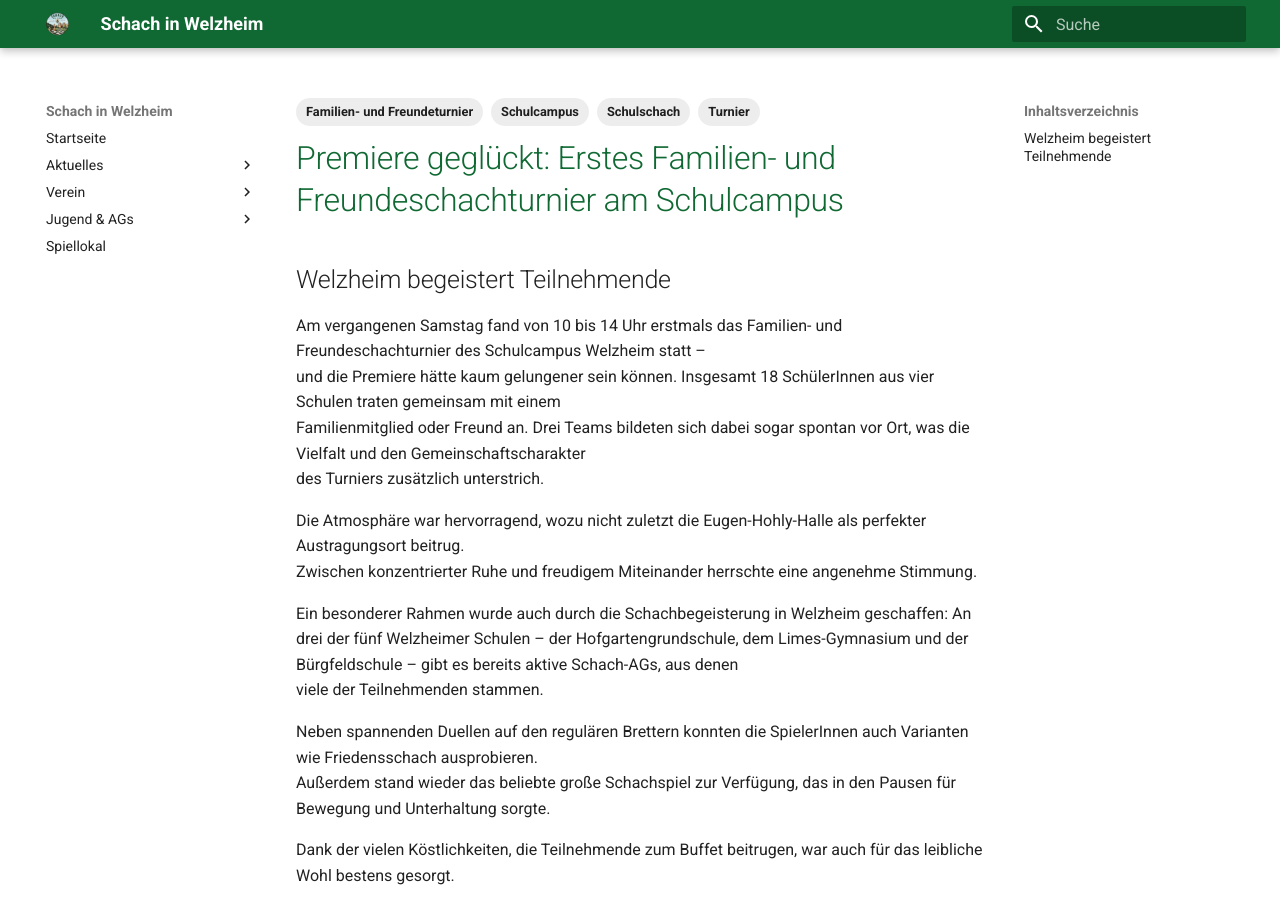
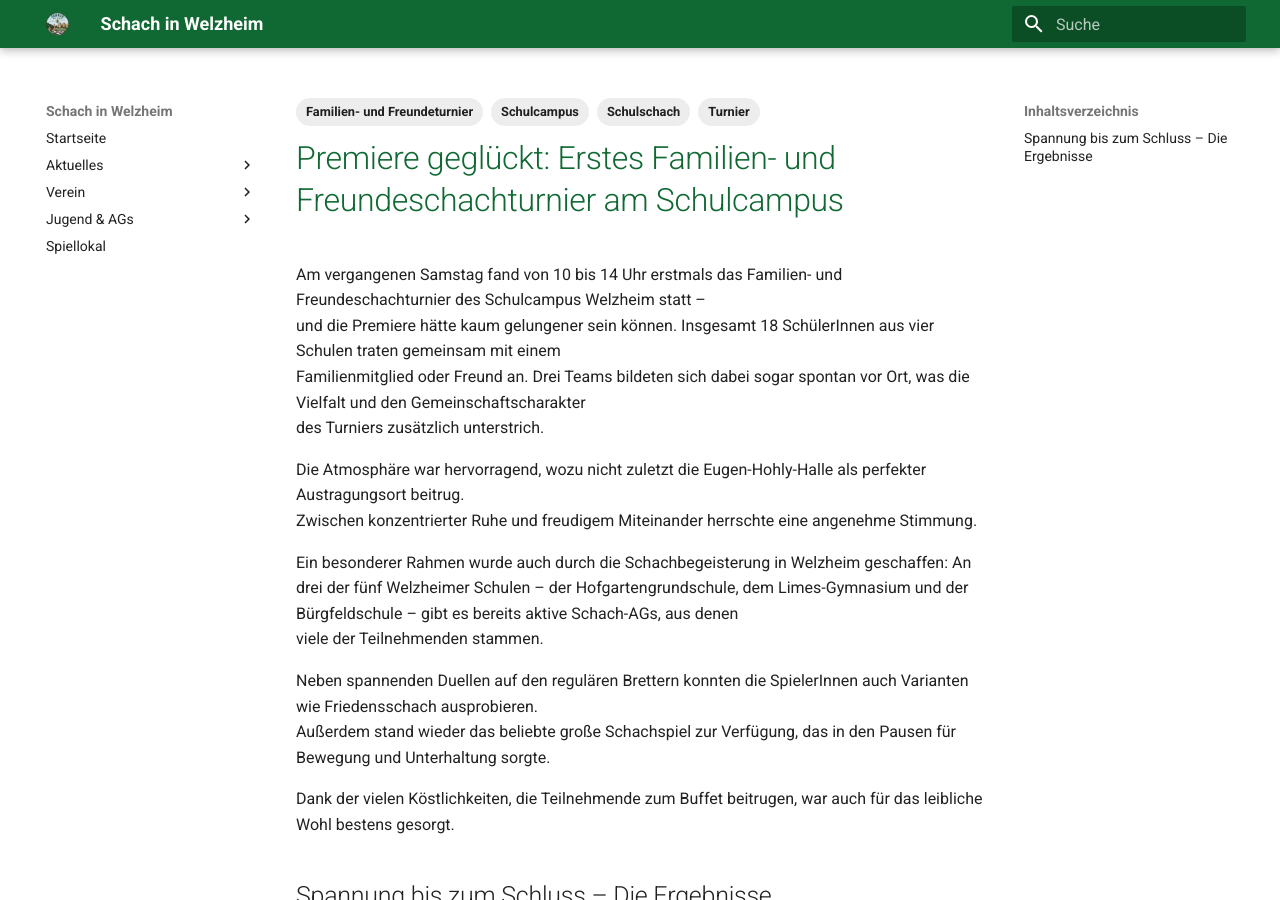
Before and after one commit to schachwelzheim/schachwelzheim, an MkDocs documentation site: the page built from docs/aktuelles/2024-11-09.md, in a window 1280 px wide and 900 px high. Built offline with MkDocs 1.6.1 and Material for MkDocs 9.7.7, drawn with Linux system fonts in a browser that asks for light colours.

Commit message:
Revise Schachturnier report for clarity and formatting
Updated the event report to enhance structure and clarity.

```diff
--- a/docs/aktuelles/2024-11-09.md
+++ b/docs/aktuelles/2024-11-09.md
@@ -7,8 +7,6 @@ tags:
 ---
 
 # Premiere geglückt: Erstes Familien- und Freundeschachturnier am Schulcampus
-
-## Welzheim begeistert Teilnehmende
 
 Am vergangenen Samstag fand von 10 bis 14 Uhr erstmals das Familien- und Freundeschachturnier des Schulcampus Welzheim statt –
 und die Premiere hätte kaum gelungener sein können. Insgesamt 18 SchülerInnen aus vier Schulen traten gemeinsam mit einem
@@ -26,7 +24,7 @@ Außerdem stand wieder das beliebte große Schachspiel zur Verfügung, das in de
 
 Dank der vielen Köstlichkeiten, die Teilnehmende zum Buffet beitrugen, war auch für das leibliche Wohl bestens gesorgt.
 
-Spannung bis zum Schluss – Die Ergebnisse
+## Spannung bis zum Schluss – Die Ergebnisse
 
 1\. Platz
 Tim und Daniel Kontschak überzeugten mit starken 8 Brettpunkten. Tim vom
```
